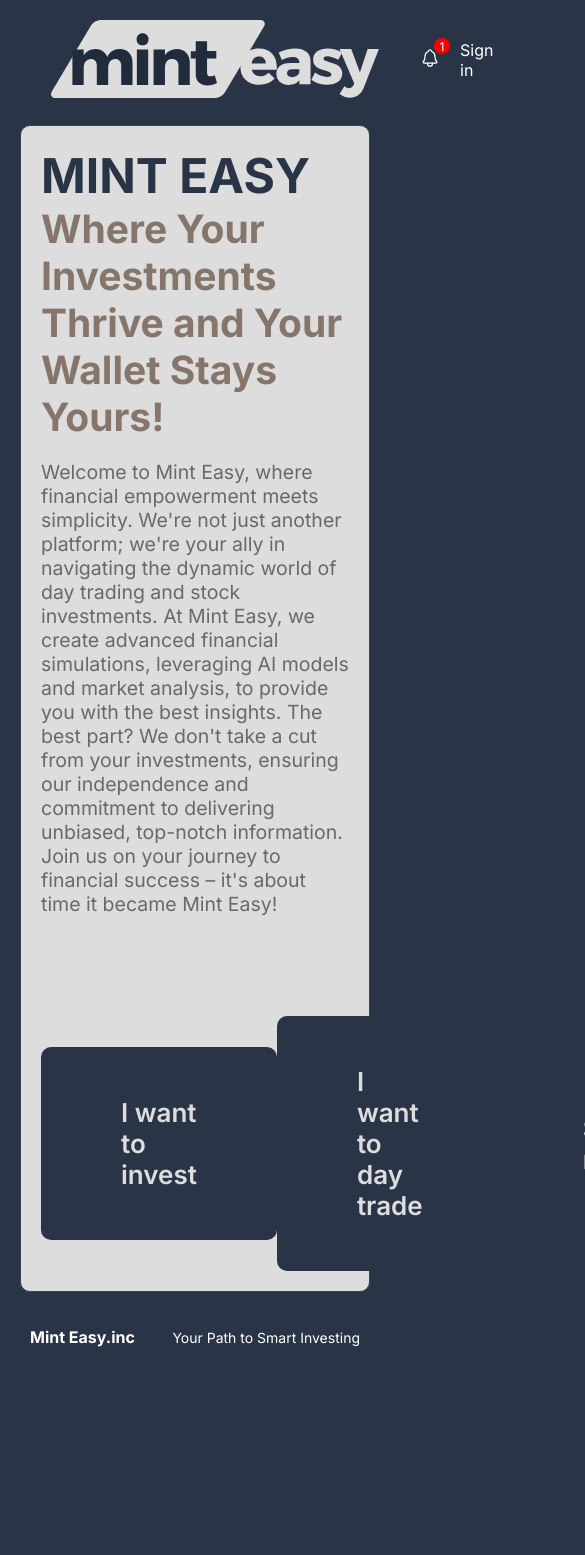
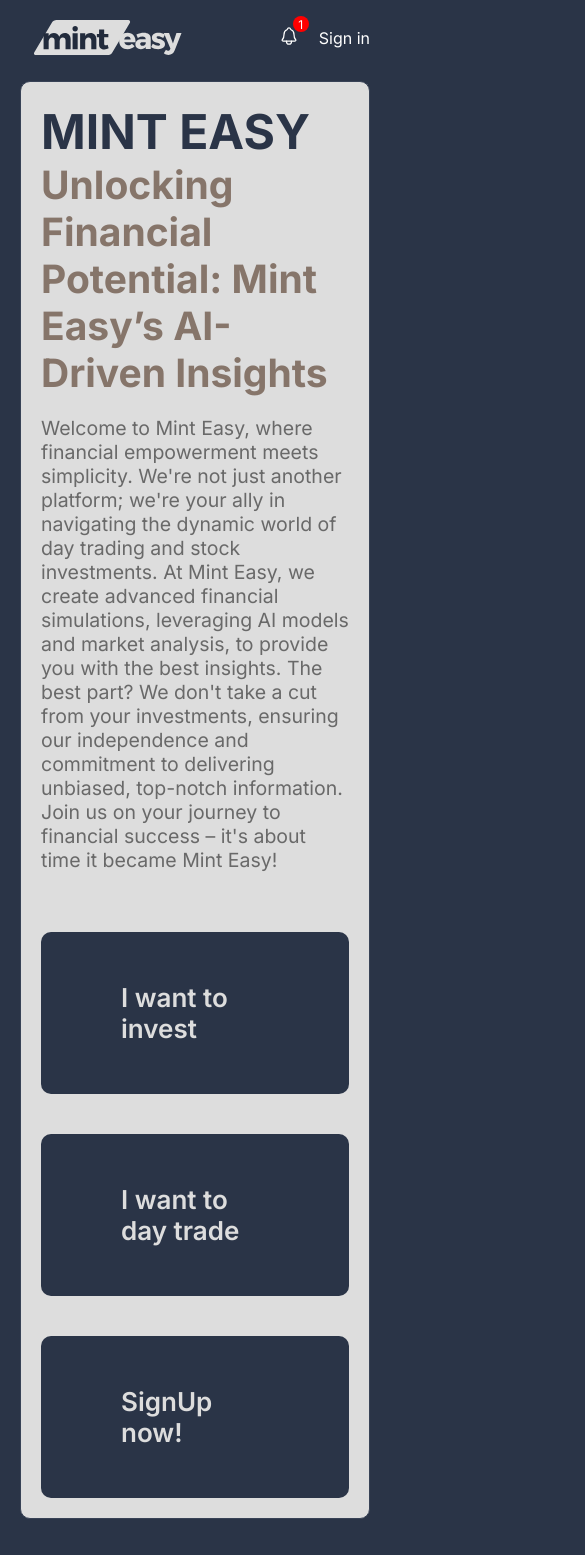
Before and after one commit to eltonvan/mint_easy_frontend, a React (Vite) app: page / in a window 390 px wide. Shown: the top 1555 px of the page, 585 px wide, since content can reach past the window. Before the commit the page ends 1377 px from the top, so only its background shows below. Built offline with nearby package versions, Linux system fonts and the light colour scheme.

Commit message:
fix: responsive home screen

```diff
--- a/src/components/navbar/Navbar.tsx
+++ b/src/components/navbar/Navbar.tsx
@@ -77,10 +77,10 @@
 
         {isLoggedIn ? ( // Conditionally render based on login status
             <>
-              <img
+              {/* <img
                 src="https://images.pexels.com/photos/11038549/pexels-photo-11038549.jpeg?auto=compress&cs=tinysrgb&w=1600&lazy=load"
                 alt=""
-              />
+              /> */}
 
               <span>{username}</span>
               <button onClick={()=>{
--- a/src/components/navbar/navbar.scss
+++ b/src/components/navbar/navbar.scss
@@ -11,6 +11,20 @@
         align-items: center;
         font-weight: bold;
         gap: 10px;
+
+        @include md {
+            img {
+                width: 180px;
+                height: auto;
+            }
+        }
+        @include sm {
+            img {
+                width: 180px;
+                height: auto;
+            }
+        }
+
     }
     .icons{
         display: flex;
--- a/src/pages/home/Home.tsx
+++ b/src/pages/home/Home.tsx
@@ -12,7 +12,7 @@
 
 // define text variables
 const pageTitle = "MINT EASY";
-const pageSubtitle = "Where Your Investments Thrive and Your Wallet Stays Yours!";
+const pageSubtitle = "Unlocking Financial Potential: Mint Easy’s AI-Driven Insights";
 const pageText = "Welcome to Mint Easy, where financial empowerment meets simplicity. We're not just another platform; we're your ally in navigating the dynamic world of day trading and stock investments. At Mint Easy, we create advanced financial simulations, leveraging AI models and market analysis, to provide you with the best insights. The best part? We don't take a cut from your investments, ensuring our independence and commitment to delivering unbiased, top-notch information. Join us on your journey to financial success – it's about time it became Mint Easy!";
 
 const Home = () => {
--- a/src/pages/home/home.scss
+++ b/src/pages/home/home.scss
@@ -39,6 +39,9 @@
 
         background-color:$soft-color;
 
+        display: grid;
+        grid-template-rows: auto auto auto auto;
+
         .pageTitle{
             color: $dark-color;
             font-size: clamp(24px, 5vw, 300px);
@@ -67,7 +70,18 @@
             align-items: center;
             margin-top: 20px;
 
+            @include md{
+                flex-direction: column;
+            }
+            @include sm{
+                flex-direction: column;
+            }
+            @include lg{
+                flex-direction: column;
+            }
+
             .btn{
+
                 margin-top: 80px;
                 background-color: $dark-color;
                 color: $soft-color;
@@ -78,12 +92,26 @@
                 cursor: pointer;
                 transition: all 0.3s ease-in-out;
 
+                @include md{
+                    margin-top: 40px;
+                }
+                @include sm{
+                    margin-top: 40px;
+                }
+                @include lg{
+                    margin-top: 40px;
+                }
+
                 &:hover{
                     background-color: $soft-color;
                     color: $dark-color;
                     border : 5px solid $dark-color;
                 }
+
+
             }
+
+
         }
     }
 
```
